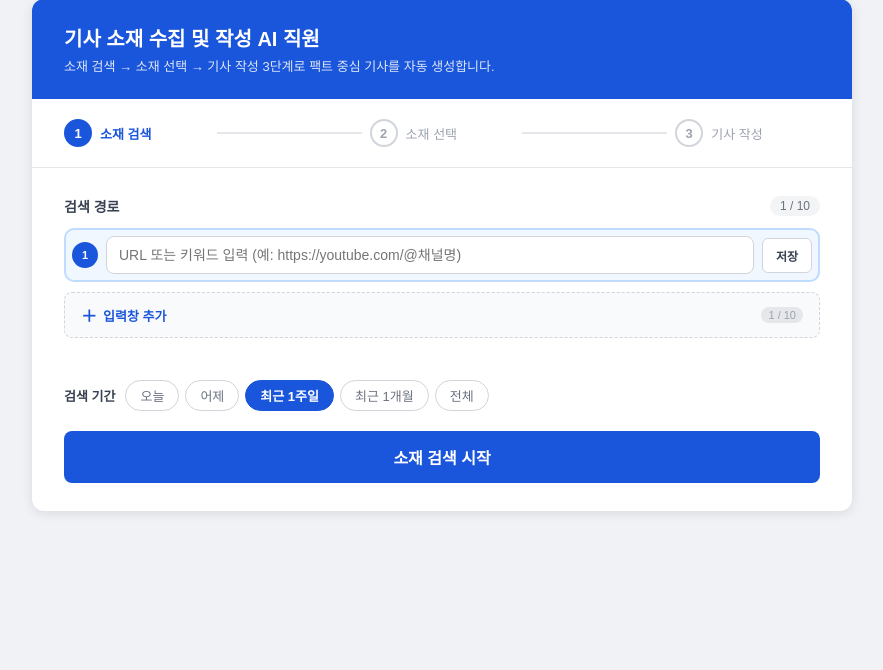
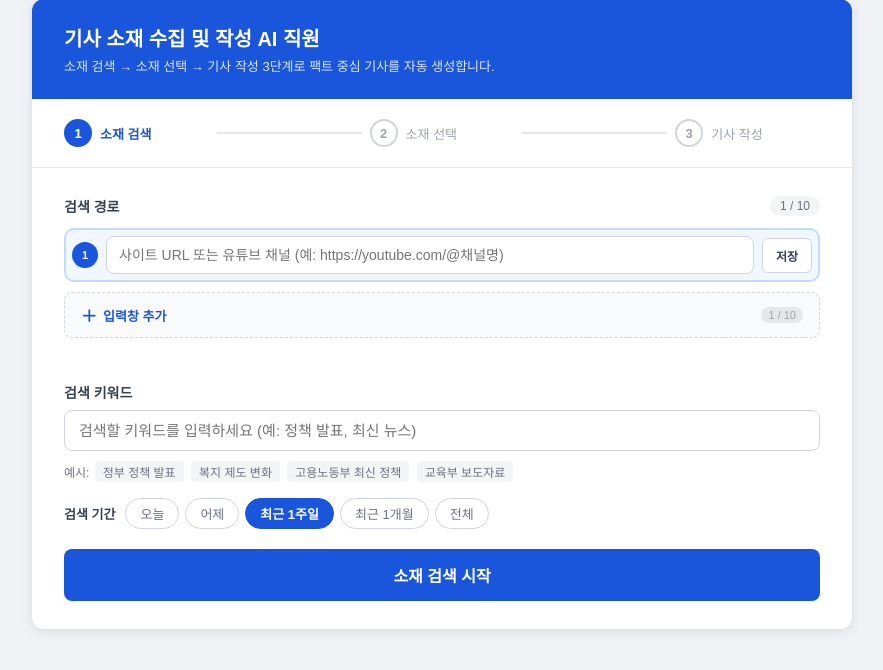
Before and after one commit to lycian5/AIMAX001, a Flask app: page / in a window 1280 px wide. Shown: the part 41-711 px from the top of the page, without its empty margins (198-1081 px from the left). Run offline with Flask 3, Linux system fonts and the light colour scheme.

Commit message:
feat: 검색 키워드 입력창 추가 및 경로/키워드 분리 검색 지원

```diff
--- a/app.py
+++ b/app.py
@@ -181,27 +181,36 @@ def index():
 
 @app.route("/search", methods=["POST"])
 def search():
-    data = request.get_json()
-    query = data.get("query", "").strip()
-    if not query:
-        return jsonify({"error": "검색어를 입력해주세요."}), 400
+    data    = request.get_json()
+    # path = 어디서 (사이트 URL / 유튜브 채널), keyword = 무엇을
+    # 하위 호환: 구버전 클라이언트가 보내는 'query' 필드도 지원
+    path    = (data.get("path") or data.get("query", "")).strip()
+    keyword = data.get("keyword", "").strip()
+    period  = data.get("period", "all")
 
-    period = data.get("period", "all")
+    if not path and not keyword:
+        return jsonify({"error": "검색 경로 또는 키워드를 입력해주세요."}), 400
+
     after, before = get_date_range(period)
 
-    yt_handle, yt_keyword = extract_youtube_channel(query)
-    search_keyword = normalize_query(query)
+    yt_handle = None
+    if path:
+        yt_handle, _ = extract_youtube_channel(path)
+
+    # 실제 검색에 쓸 키워드: keyword 우선, 없으면 path에서 추출
+    search_keyword = keyword or (normalize_query(path) if path and not yt_handle else "")
+
     materials = []
-    errors = []
+    errors    = []
 
-    # 유튜브 채널 URL인 경우: 채널 내부에서만 검색
+    # 유튜브 채널 URL인 경우: 채널 내부에서 keyword로 검색
     if yt_handle:
         try:
             channel_id = get_youtube_channel_id(yt_handle)
             if not channel_id:
                 errors.append(f"채널을 찾을 수 없습니다: {yt_handle}")
             else:
-                materials.extend(search_youtube(yt_keyword, channel_id=channel_id, after=after, before=before))
+                materials.extend(search_youtube(search_keyword, channel_id=channel_id, after=after, before=before))
         except Exception as e:
             errors.append(f"유튜브 채널 오류: {str(e)}")
     else:
@@ -211,10 +220,12 @@ def search():
             except Exception as e:
                 errors.append(f"네이버 뉴스 오류: {str(e)}")
 
-        try:
-            materials.extend(search_youtube(search_keyword, after=after, before=before))
-        except Exception as e:
-            errors.append(f"유튜브 오류: {str(e)}")
+            try:
+                materials.extend(search_youtube(search_keyword, after=after, before=before))
+            except Exception as e:
+                errors.append(f"유튜브 오류: {str(e)}")
+        else:
+            errors.append("검색 키워드를 입력해주세요.")
 
     if not materials:
         return jsonify({"error": "검색 결과가 없습니다. " + " / ".join(errors)}), 404
--- a/templates/index.html
+++ b/templates/index.html
@@ -288,6 +288,36 @@
     }
     .pm-saved-hint span:hover { background: #dbeafe; }
 
+    /* ── 검색 키워드 ── */
+    .kw-wrap { margin-top: 16px; }
+
+    .kw-input {
+      width: 100%;
+      padding: 11px 14px;
+      border: 1.5px solid #d1d5db;
+      border-radius: 8px;
+      font-size: 15px;
+      font-family: inherit;
+      transition: border-color 0.2s;
+    }
+    .kw-input:focus { outline: none; border-color: #1a56db; }
+
+    .kw-hints {
+      margin-top: 8px;
+      font-size: 12px;
+      color: #6b7280;
+    }
+    .kw-hints span {
+      display: inline-block;
+      background: #f3f4f6;
+      border-radius: 4px;
+      padding: 2px 8px;
+      margin: 2px 2px;
+      cursor: pointer;
+      transition: background 0.15s;
+    }
+    .kw-hints span:hover { background: #e5e7eb; }
+
     /* ── 검색 기간 선택 ── */
     .period-wrap {
       display: flex;
@@ -501,6 +531,20 @@
 
       <div class="pm-saved-hint" id="pmSavedHint"></div>
 
+      <!-- 검색 키워드 -->
+      <div class="kw-wrap">
+        <label for="keywordInput" style="margin-bottom:8px;">검색 키워드</label>
+        <input type="text" id="keywordInput" class="kw-input"
+               placeholder="검색할 키워드를 입력하세요 (예: 정책 발표, 최신 뉴스)">
+        <div class="kw-hints">
+          예시:
+          <span onclick="setKeyword('정부 정책 발표')">정부 정책 발표</span>
+          <span onclick="setKeyword('복지 제도 변화')">복지 제도 변화</span>
+          <span onclick="setKeyword('고용노동부 최신 정책')">고용노동부 최신 정책</span>
+          <span onclick="setKeyword('교육부 보도자료')">교육부 보도자료</span>
+        </div>
+      </div>
+
       <!-- 검색 기간 -->
       <div class="period-wrap">
         <span class="period-label">검색 기간</span>
@@ -606,7 +650,7 @@
         <span class="pm-num">${i + 1}</span>
         <input type="text"
                class="pm-input${isSaved ? ' saved' : ''}"
-               placeholder="URL 또는 키워드 입력 (예: https://youtube.com/@채널명)"
+               placeholder="사이트 URL 또는 유튜브 채널 (예: https://youtube.com/@채널명)"
                value="${escapeAttr(p.value)}"
                data-pid="${p.id}">
         <button class="pm-save-btn${isSaved ? ' saved' : ''}" data-pid="${p.id}">
@@ -664,7 +708,7 @@
       tag.title = p.value;
       tag.addEventListener('click', () => {
         pmSelect(p.id);
-        searchMaterials();
+        searchMaterials(); // keyword 입력값도 함께 전송됨
       });
       el.appendChild(tag);
     });
@@ -796,21 +840,27 @@
     }
   }
 
+  function setKeyword(text) {
+    document.getElementById('keywordInput').value = text;
+    document.getElementById('keywordInput').focus();
+  }
+
   async function searchMaterials() {
     // 선택된 경로 값 가져오기
-    let query = '';
+    let path = '';
     const selPath = pmPaths.find(p => p.id === pmSelected);
     if (selPath && selPath.value.trim()) {
-      query = selPath.value.trim();
+      path = selPath.value.trim();
     } else {
       const first = pmPaths.find(p => p.value.trim());
-      if (first) { pmSelect(first.id); query = first.value.trim(); }
+      if (first) { pmSelect(first.id); path = first.value.trim(); }
     }
 
-    if (!query) {
-      alert('검색 경로를 입력해주세요.');
-      const rows = document.querySelectorAll('.pm-row');
-      if (rows.length) rows[0].querySelector('.pm-input').focus();
+    const keyword = document.getElementById('keywordInput').value.trim();
+
+    if (!path && !keyword) {
+      alert('검색 경로 또는 키워드를 입력해주세요.');
+      document.getElementById('keywordInput').focus();
       return;
     }
 
@@ -825,15 +875,16 @@
 
     showSection("sectionMaterials");
     setStep(2);
-    const periodText = PERIOD_LABEL[selectedPeriod] || '전체';
-    document.getElementById("materialsTitle").textContent = `"${query}" 검색 결과 · ${periodText}`;
+    const displayText = keyword || path;
+    const periodText  = PERIOD_LABEL[selectedPeriod] || '전체';
+    document.getElementById("materialsTitle").textContent = `"${displayText}" 검색 결과 · ${periodText}`;
     document.getElementById("generateBtn").disabled = true;
 
     try {
       const res  = await fetch("/search", {
         method: "POST",
         headers: { "Content-Type": "application/json" },
-        body: JSON.stringify({ query, period: selectedPeriod }),
+        body: JSON.stringify({ path, keyword, period: selectedPeriod }),
       });
       const data = await res.json();
 
```
